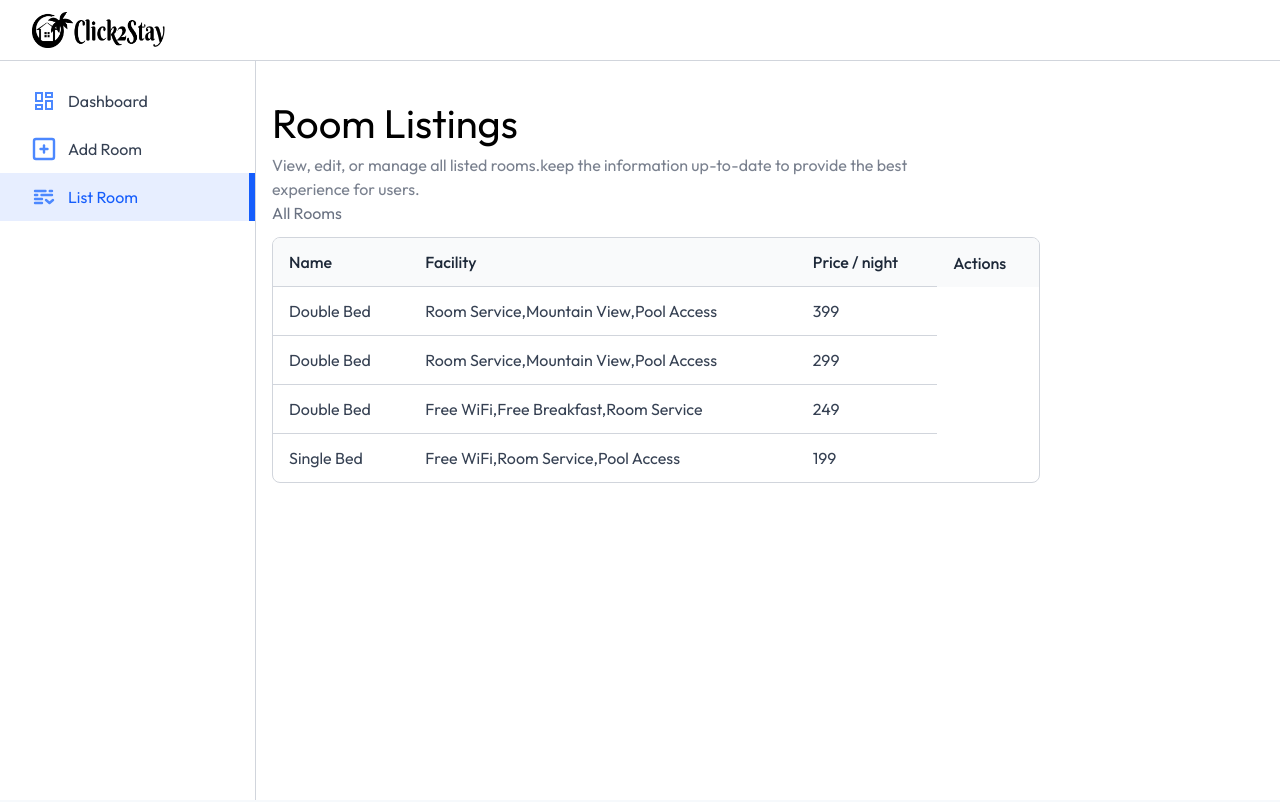
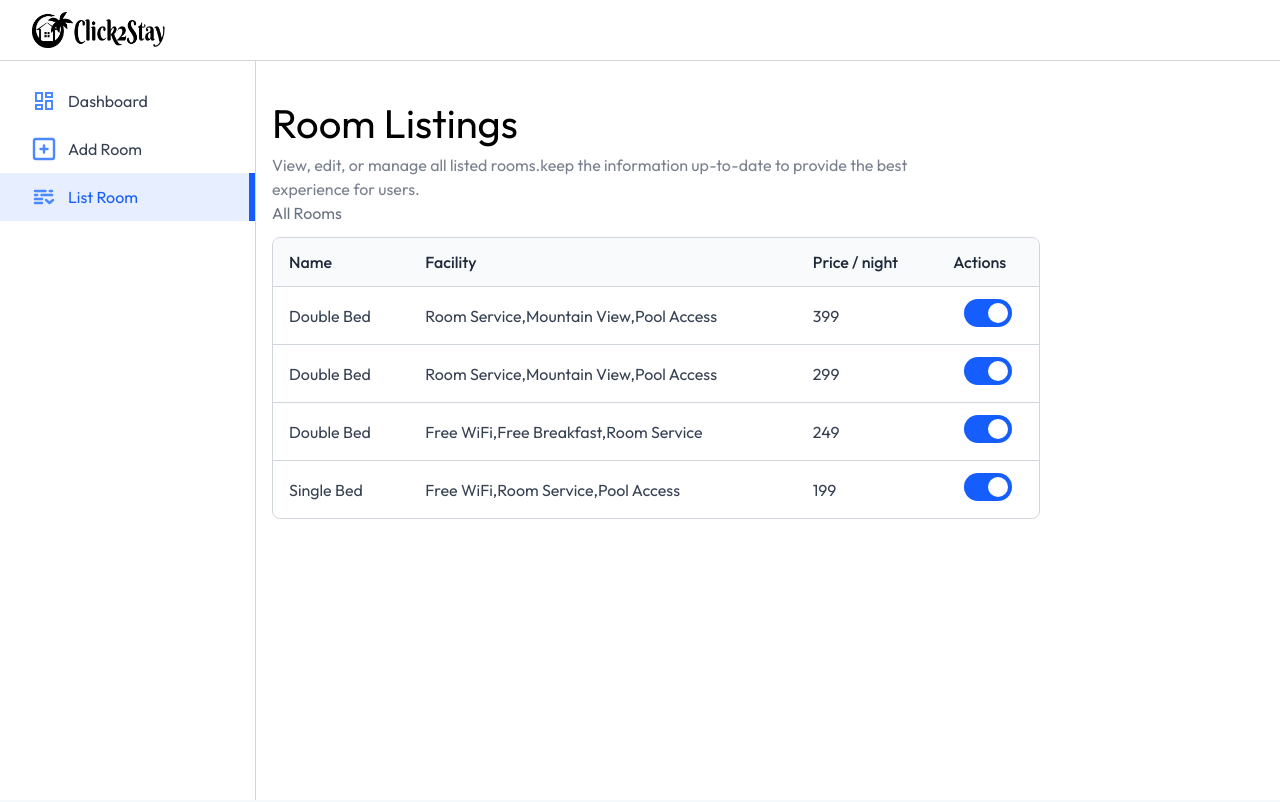
Before and after one commit to JulianaTonu/Hotel_Booking, a React (Vite) app in the folder client/: page /owner/list-room in a window 1280 px wide. Shown: the top 802 px of the page. Built offline with nearby package versions, Linux system fonts and the light colour scheme; a web font is replaced by a local one.

Commit message:
listRoom

```diff
--- a/client/src/pages/hotelOwner/ListRoom.jsx
+++ b/client/src/pages/hotelOwner/ListRoom.jsx
@@ -3,7 +3,6 @@ import { roomsDummyData } from '../../assets/assets';
 import Title from '../../components/Title';
 
 const ListRoom = () => {
-
     const [rooms, setRooms] = useState(roomsDummyData)
     return (
         <div>
@@ -24,7 +23,7 @@ const ListRoom = () => {
                     </thead>
                     <tbody>
                         {
-                            rooms.map((item, index)=>(
+                            rooms.map((item, index) => (
                                 <tr key={index}>
                                     <td className='py-3 px-4 text-gray-700 border-t border-gray-300'>
                                         {item.roomType}
@@ -36,6 +35,15 @@ const ListRoom = () => {
 
                                     <td className='py-3 px-4 text-gray-700 border-t border-gray-300'>
                                         {item.pricePerNight}
+                                    </td>
+                                    <td className='py-3 px-4  border-t border-gray-300 text-sm text-red-500 text-center'>
+                                        <label htmlFor='' className='relative inline-flex items-center cursor-pointer text-gray-900 gap-3'>
+                                            <input type="checkbox" className='sr-only peer' checked={item.isAvailable} />
+                                            <div className='w-12 h-7 bg-slate-300 rounded-full peer peer-checked:bg-blue-600 transition-colors duration-200'>
+                                            </div>
+                                            <span className='dot absolute left-1 top-1 w-5 h-5 bg-white rounded-full transition-transform
+                                            duration-200 ease-in-out peer-checked:translate-x-5'></span>
+                                        </label>
                                     </td>
 
                                 </tr>
```
